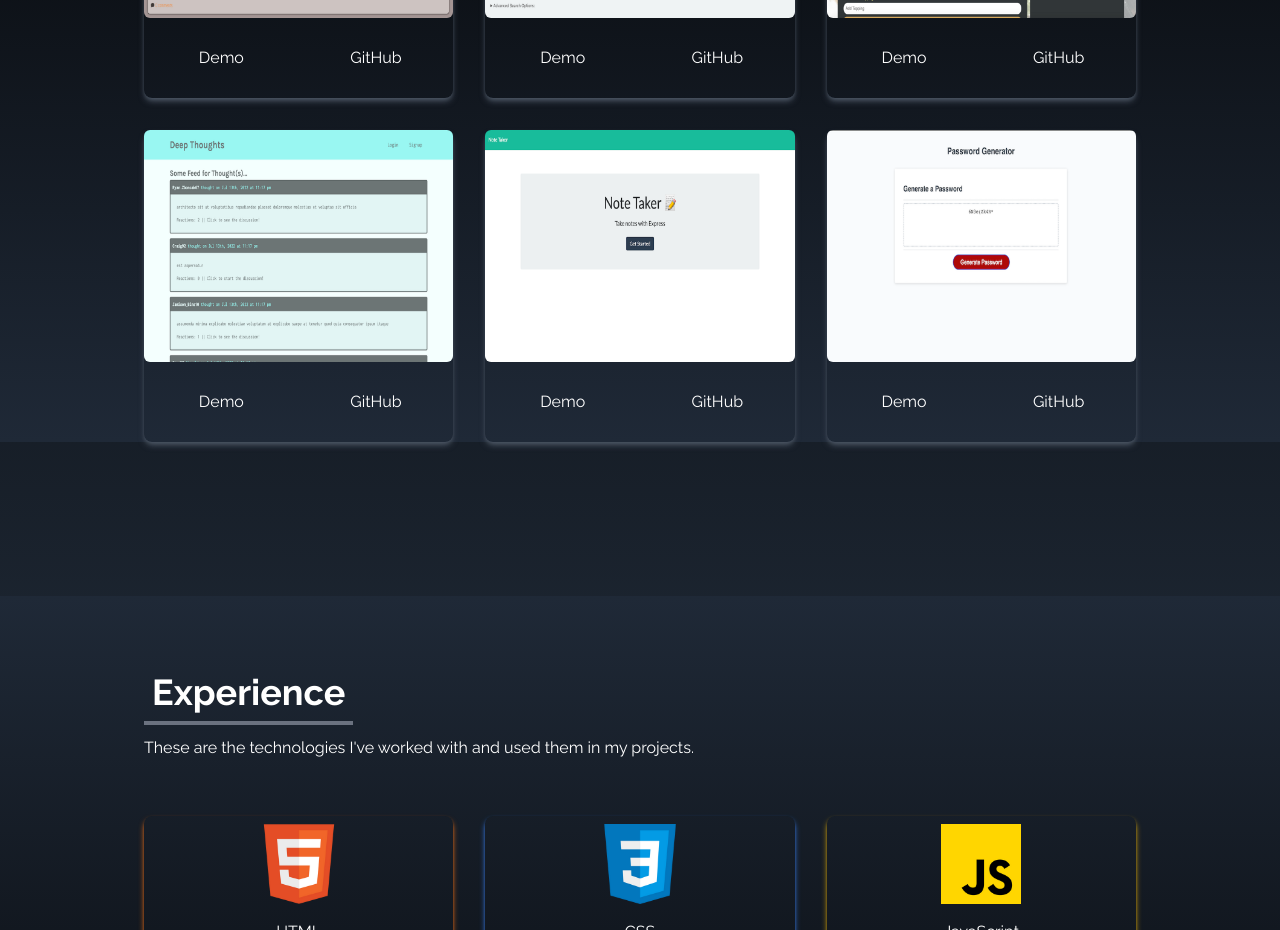
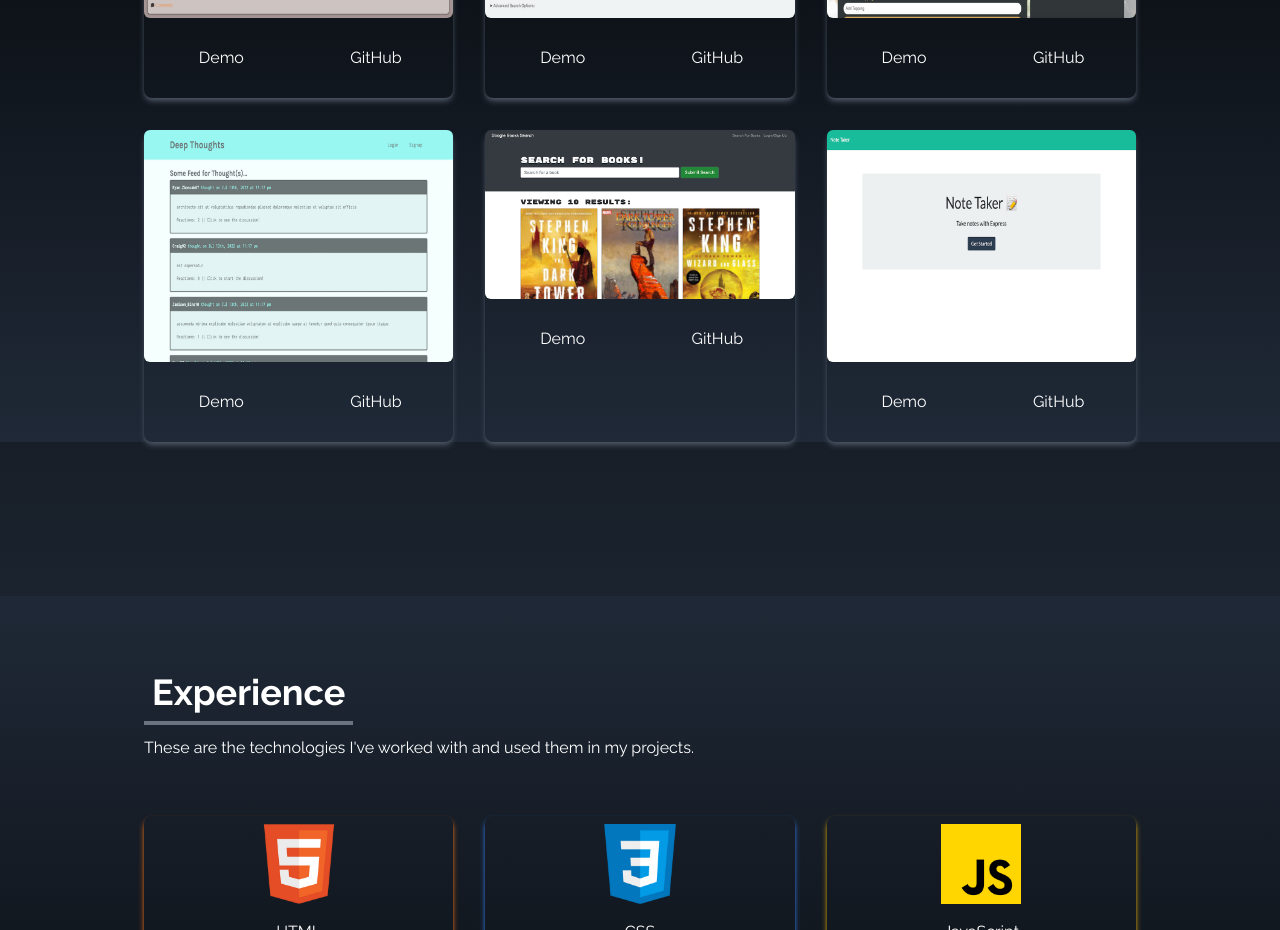
Before and after one commit to Amir-Hackett/react-portfolio, a React (Create React App) app: page / in a window 1280 px wide. Shown: the part 1440-2370 px from the top of the page. Built offline with nearby package versions, Linux system fonts and the light colour scheme.

Commit message:
added project to portfolio

```diff
--- a/src/components/Portfolio.js
+++ b/src/components/Portfolio.js
@@ -3,8 +3,9 @@ import roddeit from "../assets/portfolio/rodde.jpg";
 import recipe from "../assets/portfolio/recipe.jpg";
 import pizza from "../assets/portfolio/pizza.jpg";
 import deepThought from "../assets/portfolio/deepThought.jpg";
+import bookSearch from "../assets/portfolio/book-search.jpg";
 import noteTaker from "../assets/portfolio/noteTaker.jpg";
-import password from "../assets/portfolio/password.jpg";
+
 
 const Portfolio = () => {
   const portfolios = [
@@ -34,15 +35,15 @@ const Portfolio = () => {
     },
     {
       id: 5,
+      src: bookSearch,
+      link: 'https://github.com/Amir-Hackett/book-search',
+      repo: 'https://ah-book-search.herokuapp.com/'
+    },
+    {
+      id: 6,
       src: noteTaker,
       link: 'https://ahackett-note-taker.herokuapp.com/',
       repo: 'https://github.com/Amir-Hackett/note-taker'
-    },
-    {
-      id: 6,
-      src: password,
-      link: 'https://amir-hackett.github.io/password-generator/',
-      repo: 'https://github.com/Amir-Hackett/password-generator'
     },
   ];
 
```
Also changed, not shown: src/assets/portfolio/book-search.jpg (added).
